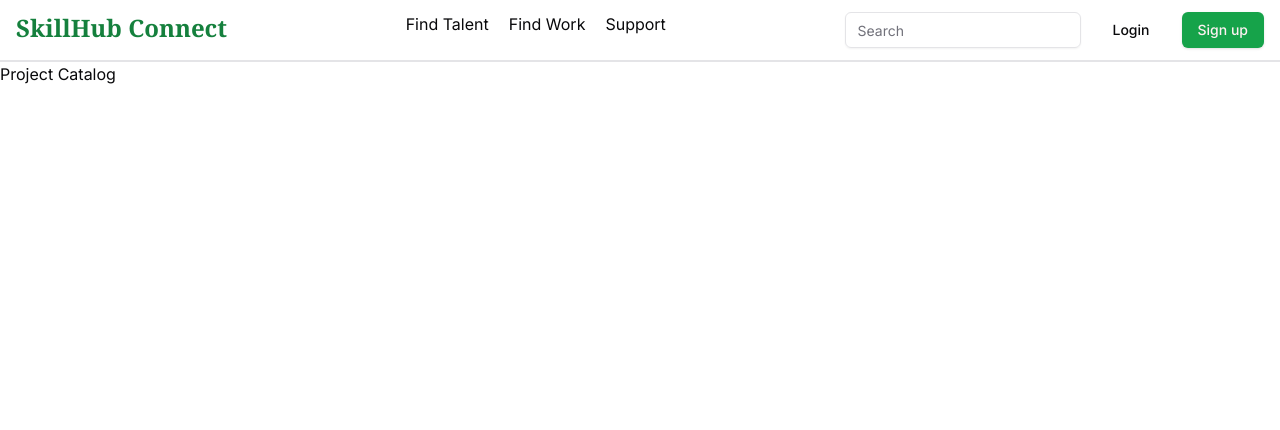
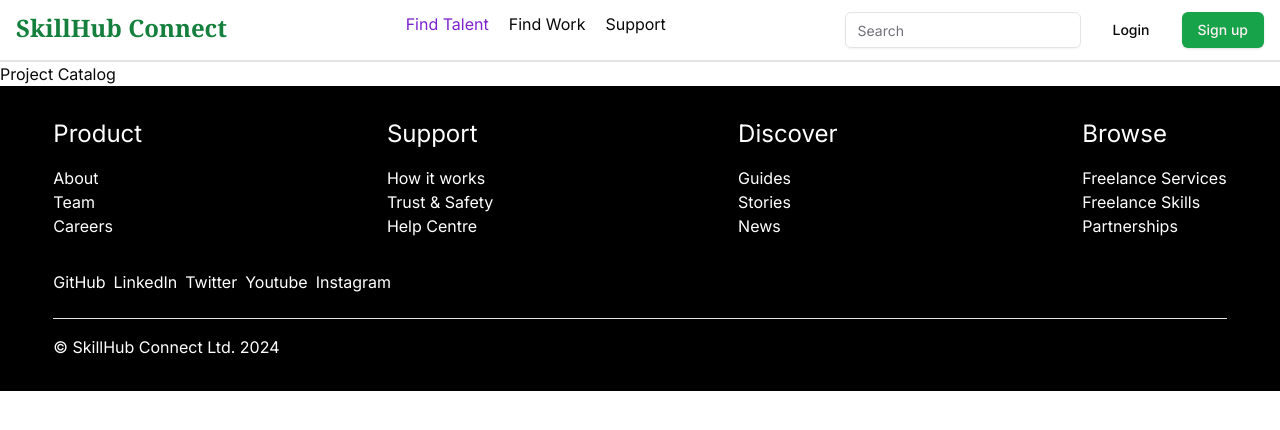
Before and after one commit to shahbaz4783/SkillHub-Connect, a Next.js app: page /services in a window 1280 px wide. Shown: the top 430 px of the page. Built offline with nearby package versions, Linux system fonts and the light colour scheme.

Commit message:
add footer and nav style

```diff
--- a/src/app/layout.tsx
+++ b/src/app/layout.tsx
@@ -2,6 +2,7 @@ import type { Metadata } from "next";
 import { Inter } from "next/font/google";
 import "./globals.css";
 import Header from "@/components/Header";
+import Footer from "@/components/Footer";
 
 const inter = Inter({ subsets: ["latin"] });
 
@@ -20,6 +21,7 @@ export default function RootLayout({
       <body className={inter.className}>
         <Header />
         {children}
+        <Footer />
         </body>
     </html>
   );
--- /dev/null
+++ b/src/components/Footer.tsx
@@ -0,0 +1,77 @@
+import Link from "next/link";
+
+const footerData = [
+	{
+		heading: 'Product',
+		lists: [
+			{ name: 'About', url: '/about' },
+			{ name: 'Team', url: '/team' },
+			{ name: 'Careers', url: '/careers' },
+		],
+	},
+	{
+		heading: 'Support',
+		lists: [
+			{ name: 'How it works', url: '/features' },
+			{ name: 'Trust & Safety', url: '/about' },
+			{ name: 'Help Centre', url: '/support' },
+		],
+	},
+	{
+		heading: 'Discover',
+		lists: [
+			{ name: 'Guides', url: '/guides' },
+			{ name: 'Stories', url: '/stories' },
+			{ name: 'News', url: '/news' },
+		],
+	},
+	{
+		heading: 'Browse',
+		lists: [
+			{ name: 'Freelance Services', url: '/guides' },
+			{ name: 'Freelance Skills', url: '/stories' },
+			{ name: 'Partnerships', url: '/news' },
+		],
+	},
+];
+
+export default function Footer() {
+	return (
+		<footer className='bg-black text-white flex flex-col gap-8 py-8'>
+			<section className='md:flex justify-between gap-5 w-11/12 m-auto'>
+				{footerData.map((data) => (
+					<article className='flex flex-col gap-4'>
+						<h2 className='text-2xl'>{data.heading}</h2>
+						<ul>
+							{data.lists.map((item) => (
+								<li>{item.name}</li>
+							))}
+						</ul>
+					</article>
+				))}
+			</section>
+			<section className='w-11/12 m-auto flex flex-col gap-6'>
+				<article className='flex flex-wrap gap-2'>
+					<Link href='https://github.com/shahbaz4783' target='_blank'>
+						GitHub
+					</Link>
+					<Link href='https://www.linkedin.com/in/shahbaz4783' target='_blank'>
+            LinkedIn
+					</Link>
+					<Link href='https://twitter.com/shahbaz4783' target='_blank'>
+						Twitter
+					</Link>
+					<Link href='https://www.youtube.com/@indimerz/featured' target='_blank'>
+						Youtube
+					</Link>
+					<Link href='https://www.instagram.com/shahbaz04783' target='_blank'>
+						Instagram
+					</Link>
+				</article>
+				<article className='border-t-[1px] pt-4'>
+					<p>&copy; SkillHub Connect Ltd. {new Date().getFullYear()}</p>
+				</article>
+			</section>
+		</footer>
+	);
+}
--- a/src/components/Header.tsx
+++ b/src/components/Header.tsx
@@ -1,6 +1,7 @@
 import Link from 'next/link';
 import { Button } from '@/components/ui/button';
 import { Input } from '@/components/ui/input';
+import NavLink from './ui/NavLink';
 
 export default function Header() {
 	return (
@@ -14,9 +15,9 @@ export default function Header() {
 				</Link>
 			</div>
 			<nav className='hidden md:flex items-center gap-5'>
-				<Link href={'/services'}>Find Talent</Link>
-				<Link href={'/jobs'}>Find Work</Link>
-				<Link href={'/support'}>Support</Link>
+				<NavLink href='/services'>Find Talent</NavLink>
+				<NavLink href='/jobs'>Find Work</NavLink>
+				<NavLink href='/support'>Support</NavLink>
 			</nav>
 			<div className='hidden md:flex gap-4'>
 				<Input type='search' placeholder='Search' />
--- /dev/null
+++ b/src/components/ui/NavLink.tsx
@@ -0,0 +1,22 @@
+'use client';
+import Link from 'next/link';
+import { usePathname } from 'next/navigation';
+
+interface NavLink {
+	href: string;
+	children: React.ReactNode;
+}
+
+export default function NavLink({ href, children }: NavLink) {
+	const path = usePathname();
+	const isActive = path.startsWith(href);
+
+	return (
+		<Link
+			href={href}
+			className={`${isActive && 'text-purple-700'}`}
+		>
+			{children}
+		</Link>
+	);
+}
```
